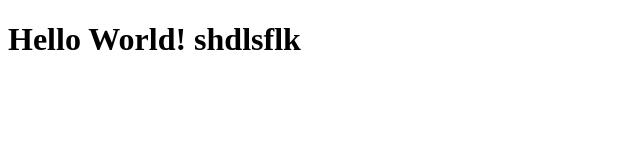
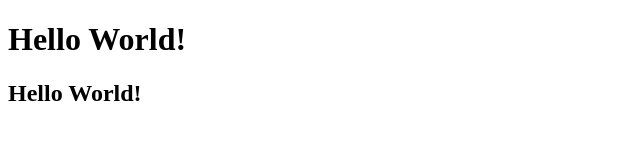
Before and after one commit to Sushil333/git-demo, a plain HTML site: page index.html in a window 1280 px wide. Shown: the whole page, without its empty margins (0-640 px from the left). Drawn offline with Linux system fonts and the light colour scheme.

Commit message:
update from ruman

```diff
--- a/index.html
+++ b/index.html
@@ -7,6 +7,7 @@
     <title>Document</title>
 </head>
 <body>
-    <h1>Hello World! shdlsflk</h1>
+    <h1>Hello World!</h1>
+    <h2>Hello World!</h2>
 </body>
 </html>
```
